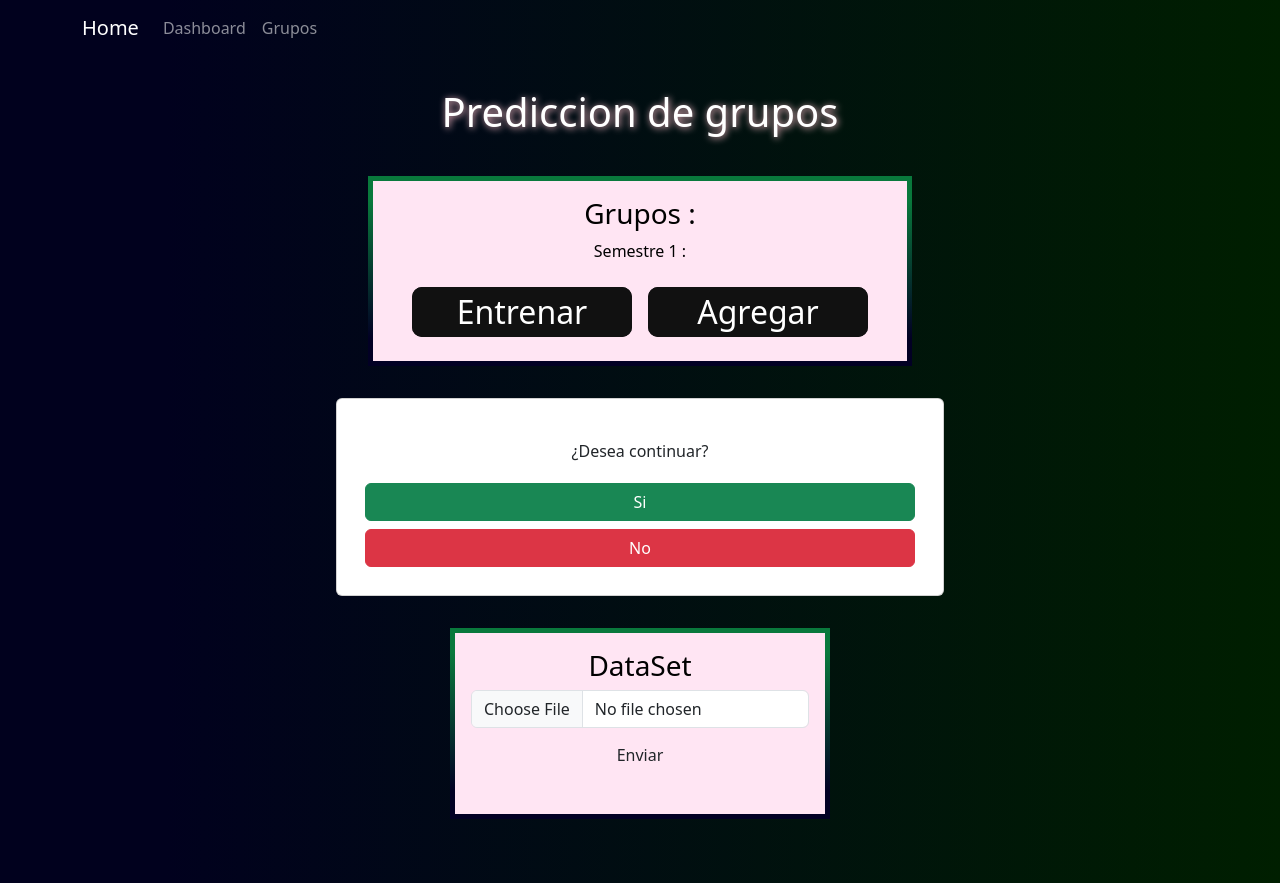
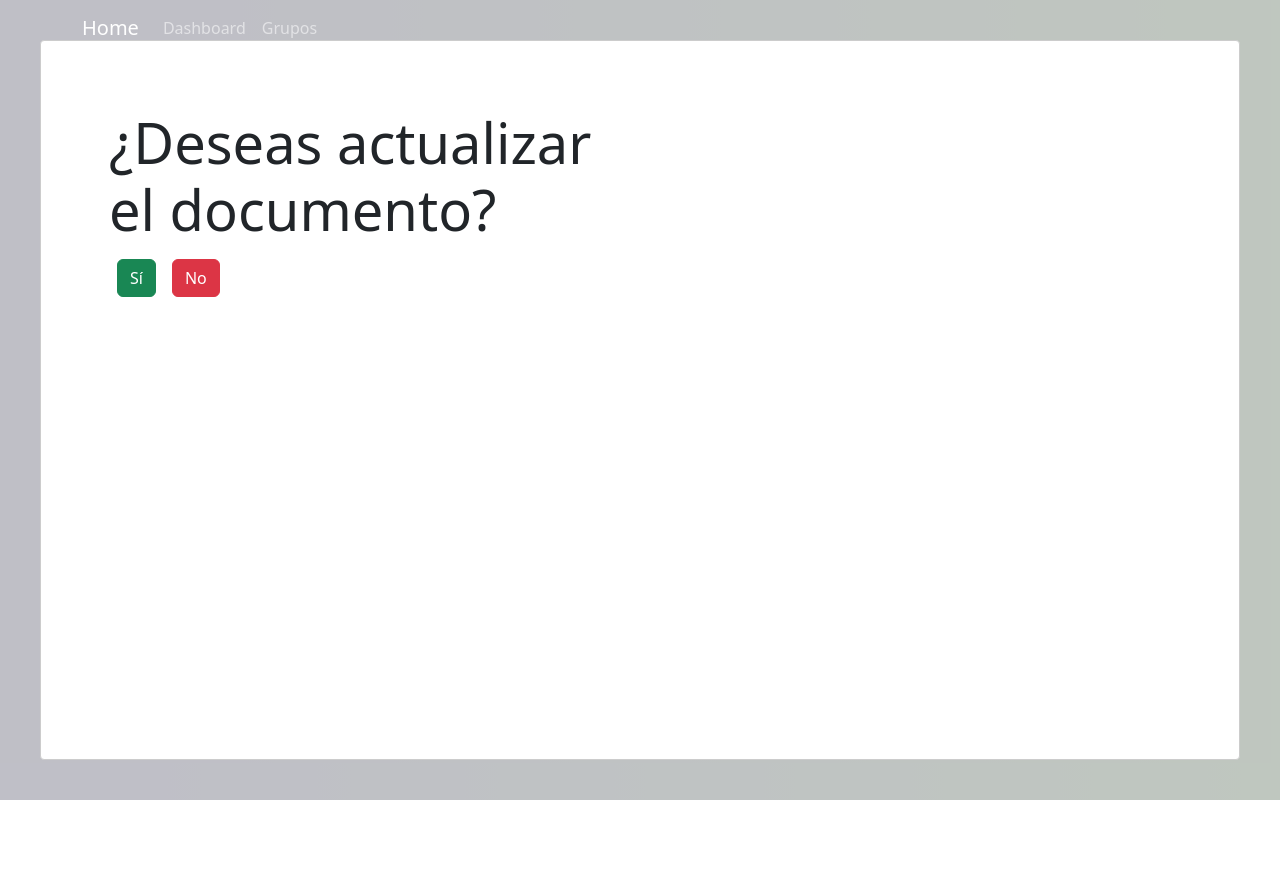
Before and after one commit to CarloseRochav/interfazIA_model, a React (Vite) app: page /dashboard in a window 1280 px wide. Both pictures are taken after a click on the button "Agregar". After the commit the page ends 800 px from the top, so only its background shows below. Built offline with nearby package versions, Linux system fonts and the light colour scheme.

Commit message:
Agregada validacion de 'modal' para confirmar update

```diff
--- a/package.json
+++ b/package.json
@@ -16,6 +16,7 @@
     "react-bootstrap": "^2.8.0",
     "react-dom": "^18.2.0",
     "react-icons": "^4.11.0",
+    "react-modal": "^3.16.1",
     "react-papaparse": "^4.1.0",
     "react-router": "^6.17.0",
     "react-router-dom": "^6.17.0",
--- a/src/App.jsx
+++ b/src/App.jsx
@@ -8,7 +8,6 @@ import Navigationbar from './components/Navigationbar';
 
 import {BrowserRouter, Routes, Route, Link } from 'react-router-dom';
 import Dashboard from './components/Dashboard';
-
 
 
 
@@ -28,7 +27,10 @@ function App() {
         <Route path="/dashboard" element={<Dashboard/>} />
       </Routes>
 
+
     </BrowserRouter>
+
+
   )
 }
 
--- a/src/components/Results.jsx
+++ b/src/components/Results.jsx
@@ -2,19 +2,25 @@ import React from 'react'
 import { useState, useEffect } from 'react';
 import '../App.css'
 
+
+
+//Utilizar modal con react
+import Modal from 'react-modal';
+Modal.setAppElement('#root');
+
+
+
 const Results = (props) => {
 
-  //const numerosPrimos = [2,4,6,8,10];
-  //console.log(props.numerosPrimos)
 
-
-  const [predicts, setPredicts] = useState([null]);//O []
+  const [predicts, setPredicts] = useState([]);//O []
   const [question, setQuestion] = useState({
     text: "¿Desea continuar?",
     answer: ""
   }); //To handle the question to validate the Updating Event
   const [visible, setVisible] = useState(false);  //Manejar visibilidad
   const [showMessage, setShowMessage] = useState(false); //Manejar tiempo para mostrar mensaje
+  const [isOpen, setIsOpen] = useState(false);
 
 
   //Request para obtener las predicciones
@@ -26,19 +32,18 @@ const Results = (props) => {
       // ;; Recomendacion
       setPredicts(data.predicciones)
     } catch (error) {
-      console.error("Frontent dice  : " + error);
+      console.error("Frontend dice  : " + error);
     } finally {
       console.log('Proceso terminado');
     }
   };
 
-
-
   //Mostra confirmacion para actulizar documento
   const toggleVisibility = () => {
     setVisible(true);
+    setIsOpen(true)
+
   }
-
 
   //Impresion de predicciones+
   console.log("Predicciones  : " + predicts)//Forma correcta de imprimir los valores de predicciones del objeto
@@ -55,8 +60,6 @@ const Results = (props) => {
           console.log("No existe valor en predicciones")
         }
 
-        // if (confirm("¿ Seguro que deseas agregar nuevos valores ? ")) //Validacion ; Confirmacion de actualizar datos
-        // {
         console.log("Predicciones a enviar : ", predicts)
 
         const request = await fetch("http://127.0.0.1:5000/update", {
@@ -65,7 +68,6 @@ const Results = (props) => {
             'Content-Type': 'application/json'
           },
           body: JSON.stringify(predicts)
-
 
         });
 
@@ -82,12 +84,14 @@ const Results = (props) => {
         console.error("Validate Error : " + error)
       }
       finally {
+        setIsOpen(false);
         setVisible(false)
         setShowMessage(true)
       }
     }
 
     if (answer === "No") {
+      setIsOpen(false)
       setVisible(false);
     }
 
@@ -120,7 +124,7 @@ const Results = (props) => {
         {/* Clase de bootstrap para quitar la viñeta */}
         <ul className='list-inline'>
           {predicts.map((value, index) =>
-            <li>
+            <li key={index}>
               Semestre {index + 1} : {value}
             </li>
           )}
@@ -137,13 +141,33 @@ const Results = (props) => {
 
       {/* Element to handle the Question to confirm the event to update doc */}
 
-      {visible && <div className='card p-4'>
+      {/* {visible && <div className='card p-4'>
         <div className='card-body'>{question.text}</div>
 
         <button className="btn btn-success m-1" onClick={() => handleClick("Si")}>Si</button>
         <button className="btn btn-danger m-1" onClick={() => handleClick("No")}>No</button>
       </div>}
+       */}
 
+
+      {/* Utilizacion de modal como alternativa a "Alert" element */}
+
+
+      <Modal
+        isOpen={isOpen}
+        onRequestClose={() => { handleClick("No") }}>
+        {/* Recomendacion: No pasar directamente la funcion, simo, por un callback */}
+
+        <div className="modal-body w-50 h-25 p-5">
+
+        <h2 className='display-4'>¿Deseas actualizar el documento?</h2>
+
+        <button className="btn btn-success m-2" onClick={() => {/*opción Sí*/; handleClick("Si"); }}>Sí</button>
+        <button className="btn btn-danger m-2" onClick={() => {/*opción No*/; handleClick("No"); }}>No</button>
+
+        </div>
+
+      </Modal>
 
     </div>
   )
```
Also changed, not shown: src/components/Datatable.jsx (+0 -8 lines), 2 other files (tests, documents, lock files or other folders). Lines whose indentation alone changed are shown as unchanged.
